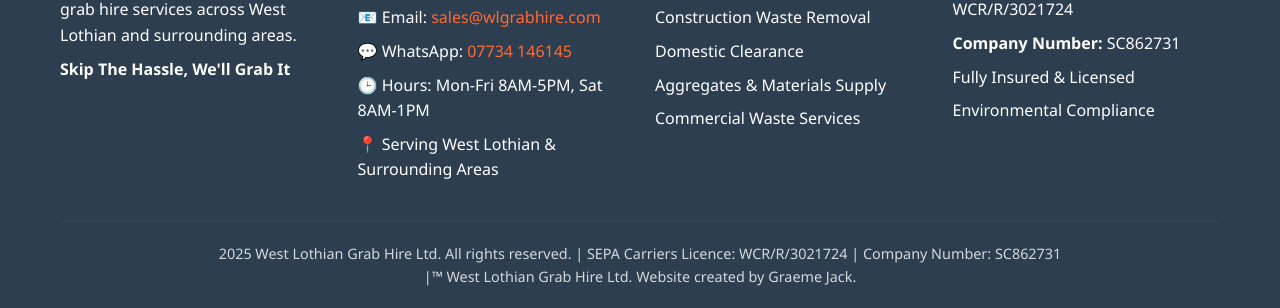
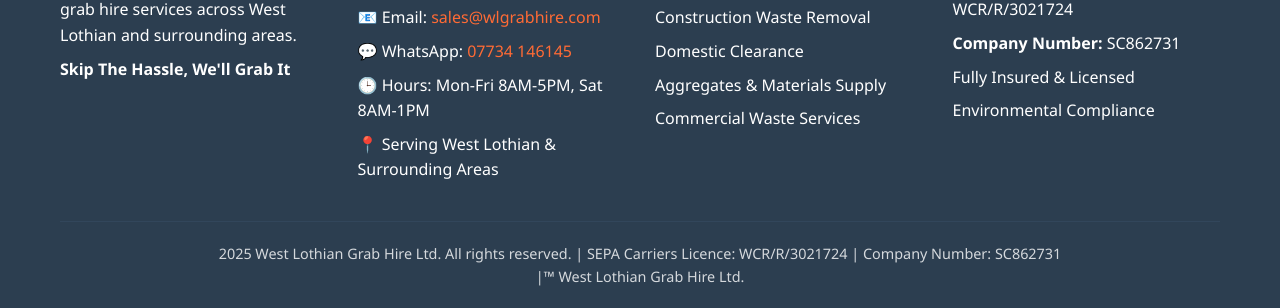
Before and after one commit to WLgrabhire/west-lothian-grab-hire, a website: page index.html in a window 1280 px wide. Shown: the part 1421-1729 px from the top of the page. Drawn offline with Linux system fonts and the light colour scheme.

Commit message:
Fix footer HTML structure and remove extra text

```diff
--- a/index.html
+++ b/index.html
@@ -677,7 +677,7 @@
             </div>
 
             </p><div class="footer-bottom"
-  <p>2025 West Lothian Grab Hire Ltd. All rights reserved. | SEPA Carriers Licence: WCR/R/3021724 | Company Number: SC862731</p>|™ West Lothian Grab Hire Ltd. Website created by Graeme Jack.</p>
+  <p>2025 West Lothian Grab Hire Ltd. All rights reserved. | SEPA Carriers Licence: WCR/R/3021724 | Company Number: SC862731</p>|™ West Lothian Grab Hire Ltd.</p>
 </div>
             </div>
         </div>
```
